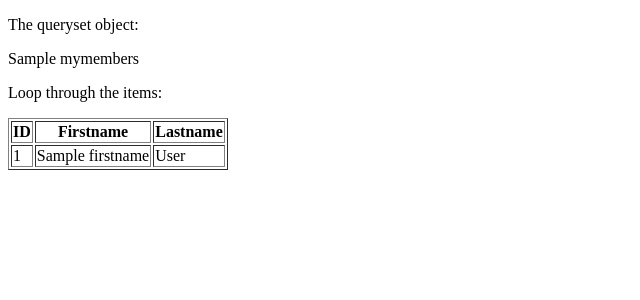
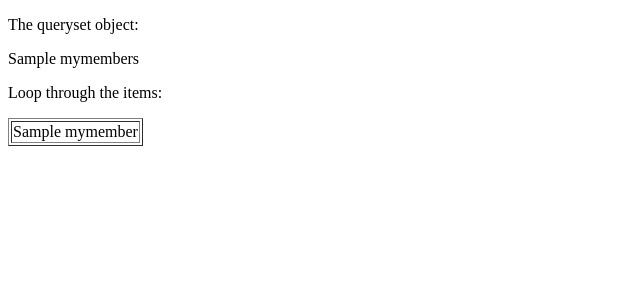
Before and after one commit to II-777/django-tennis-club, a Django app: template my_tennis_club/members/templates/template.html in a window 1280 px wide. Shown: the top 300 px of the page, without its empty margins (0-640 px from the left). Run offline with Django 4.2, Linux system fonts and the light colour scheme; the template is opened without the code that fills it: most values are stand-ins (such as "Sample title", 1, 10 or a date in 2020).

Commit message:
Django Return Specific Columns

```diff
--- a/my_tennis_club/members/templates/template.html
+++ b/my_tennis_club/members/templates/template.html
@@ -1,26 +1,22 @@
 <!DOCTYPE html>
 <html>
+
 <body>
 
   <p>The queryset object:</p>
+
   {{ mymembers }}
 
   <p>Loop through the items:</p>
 
   <table border='1'>
-  <tr>
-    <th>ID</th>
-    <th>Firstname</th>
-    <th>Lastname</th>
-  </tr>
     {% for x in mymembers %}
     <tr>
-      <td>{{ x.id }}</td>
-      <td>{{ x.firstname }}</td>
-      <td>{{ x.lastname }}</td>
+      <td>{{ x }}</td>
     </tr>
     {% endfor %}
   </table>
 
 </body>
+
 </html>
--- a/my_tennis_club/members/views.py
+++ b/my_tennis_club/members/views.py
@@ -23,7 +23,7 @@ def main(request):
   return HttpResponse(template.render())
 
 def testing(request):
-  mydata = Member.objects.all().values()
+  mydata = Member.objects.values_list('firstname')
   template = loader.get_template('template.html')
   context = {
     'mymembers': mydata,
```
Lines whose indentation alone changed are shown as unchanged.
